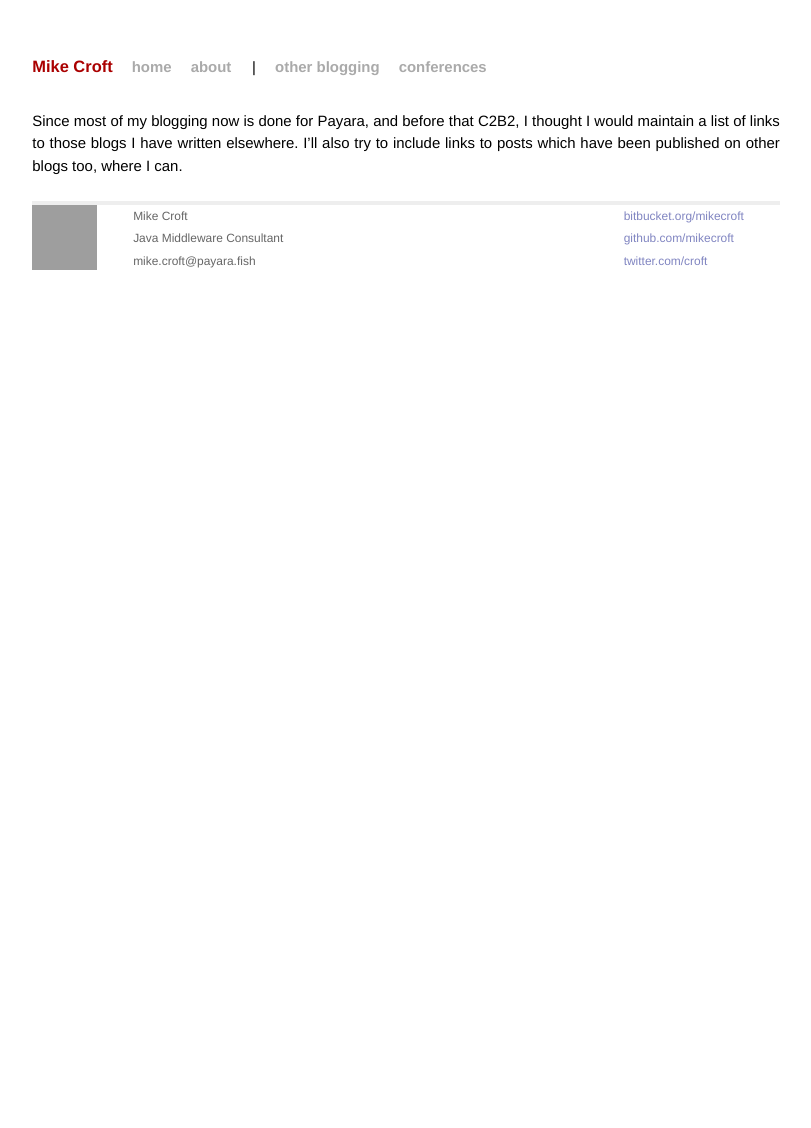
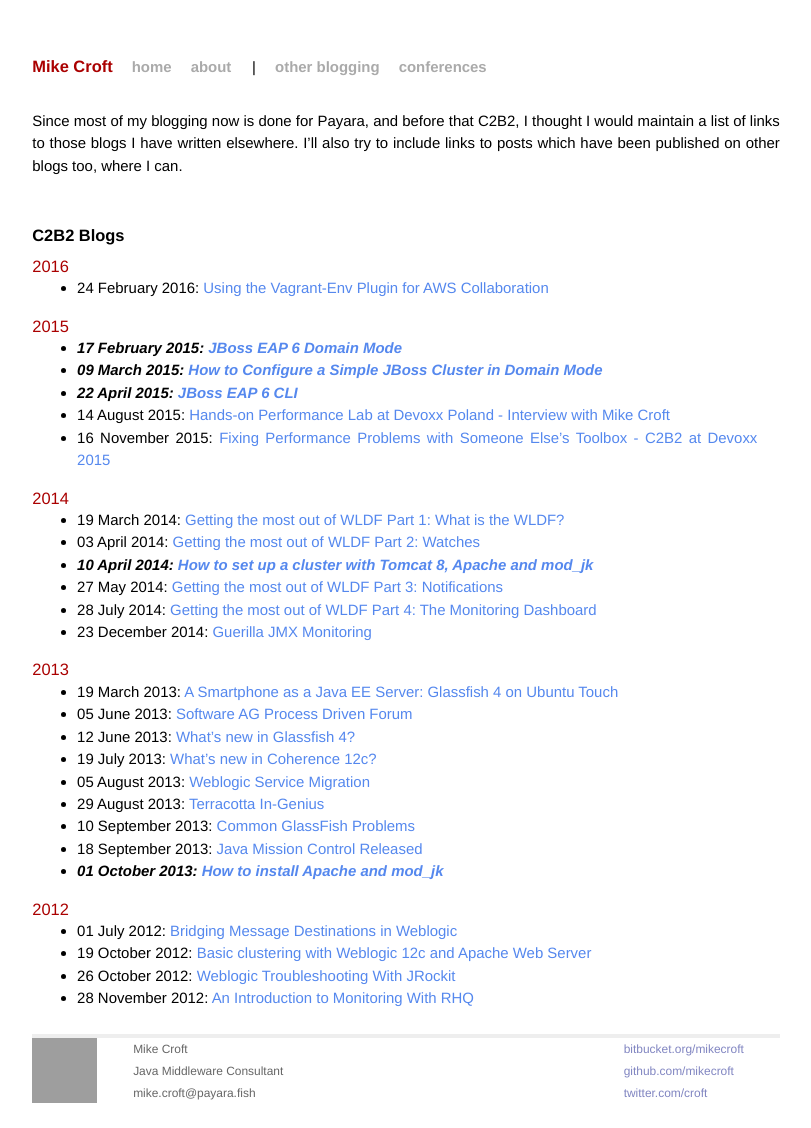
Before and after one commit to mikecroft/mikecroft.github.io, a Jekyll site: the page built from other-blogging/index.md, in a window 1280 px wide. Shown: the whole page, without its empty margins (234-1045 px from the left). Built offline with Jekyll 4.4.1, drawn with Linux system fonts in a browser that asks for light colours; before the commit the page ends 930 px from its top, so only the background shows below that; grey boxes are pictures that could not be loaded.

Commit message:
first lot of C2B2 blogs. May be more missing

```diff
--- a/other-blogging/index.md
+++ b/other-blogging/index.md
@@ -5,3 +5,41 @@
 
 
 Since most of my blogging now is done for Payara, and before that C2B2, I thought I would maintain a list of links to those blogs I have written elsewhere. I'll also try to include links to posts which have been published on other blogs too, where I can.
+
+
+# C2B2 Blogs
+
+## 2016
+* 24 February 2016: [Using the Vagrant-Env Plugin for AWS Collaboration](http://blog.c2b2.co.uk/2016/02/using-vagrant-env-plugin-for-aws.html)
+
+## 2015
+* ***17 February 2015: [JBoss EAP 6 Domain Mode](http://blog.c2b2.co.uk/2015/02/jboss-eap-6-domain-mode.html)***
+* ***09 March 2015: [How to Configure a Simple JBoss Cluster in Domain Mode](http://blog.c2b2.co.uk/2015/03/how-to-configure-simple-jboss-cluster.html)***
+* ***22 April 2015: [JBoss EAP 6 CLI](http://blog.c2b2.co.uk/2015/04/jboss-eap-6-cli.html)***
+* 14 August 2015: [Hands-on Performance Lab at Devoxx Poland - Interview with Mike Croft](http://blog.c2b2.co.uk/2015/08/mike-croft-at-devoxx-poland.html)
+* 16 November 2015: [Fixing Performance Problems with Someone Else's Toolbox - C2B2 at Devoxx 2015](http://blog.c2b2.co.uk/2015/11/fixing-performance-problems-with.html)
+
+## 2014
+* 19 March 2014: [Getting the most out of WLDF Part 1: What is the WLDF?](http://blog.c2b2.co.uk/2014/03/getting-most-out-of-wldf-part-1-what-is.html)
+* 03 April 2014: [Getting the most out of WLDF Part 2: Watches](http://blog.c2b2.co.uk/2014/04/getting-most-out-of-wldf-part-2-watches.html)
+* ***10 April 2014: [How to set up a cluster with Tomcat 8, Apache and mod_jk](http://blog.c2b2.co.uk/2014/04/how-to-set-up-cluster-with-tomcat-8.html)***
+* 27 May 2014: [Getting the most out of WLDF Part 3: Notifications](http://blog.c2b2.co.uk/2014/05/getting-most-out-of-wldf-part-3.html)
+* 28 July 2014: [Getting the most out of WLDF Part 4: The Monitoring Dashboard](http://blog.c2b2.co.uk/2014/07/getting-most-out-of-wldf-part-4.html)
+* 23 December 2014: [Guerilla JMX Monitoring](http://blog.c2b2.co.uk/2014/12/guerilla-jmx-monitoring.html)
+
+## 2013
+* 19 March 2013: [A Smartphone as a Java EE Server: Glassfish 4 on Ubuntu Touch](http://blog.c2b2.co.uk/2013/03/a-smartphone-as-jee-server-glassfish-on.html)
+* 05 June 2013: [Software AG Process Driven Forum](http://blog.c2b2.co.uk/2013/06/software-ag-process-driven-forum.html)
+* 12 June 2013: [What's new in Glassfish 4?](http://blog.c2b2.co.uk/2013/06/whats-new-in-glassfish-4.html)
+* 19 July 2013: [What's new in Coherence 12c?](http://blog.c2b2.co.uk/2013/07/whats-new-in-coherence-12c.html)
+* 05 August 2013: [Weblogic Service Migration](http://blog.c2b2.co.uk/2013/08/weblogic-service-migration.html)
+* 29 August 2013: [Terracotta In-Genius](http://blog.c2b2.co.uk/2013/08/terracotta-in-genius.html)
+* 10 September 2013: [Common GlassFish Problems](http://blog.c2b2.co.uk/2013/09/common-glassfish-problems.html)
+* 18 September 2013: [Java Mission Control Released](http://blog.c2b2.co.uk/2013/09/java-mission-control-released.html)
+* ***01 October 2013: [How to install Apache and mod\_jk](http://blog.c2b2.co.uk/2013/10/how-to-install-apache-and-modjk.html)***
+
+## 2012
+* 01 July 2012: [Bridging Message Destinations in Weblogic](http://blog.c2b2.co.uk/2013/01/bridging-message-destinations-in.html)
+* 19 October 2012: [Basic clustering with Weblogic 12c and Apache Web Server](http://blog.c2b2.co.uk/2012/10/basic-clustering-with-weblogic-12c-and.html)
+* 26 October 2012: [Weblogic Troubleshooting With JRockit](http://blog.c2b2.co.uk/2012/10/weblogic-troubleshooting-with-jrockit.html)
+* 28 November 2012: [An Introduction to Monitoring With RHQ](http://blog.c2b2.co.uk/2012/11/an-introduction-to-monitoring-with-rhq.html)
```
